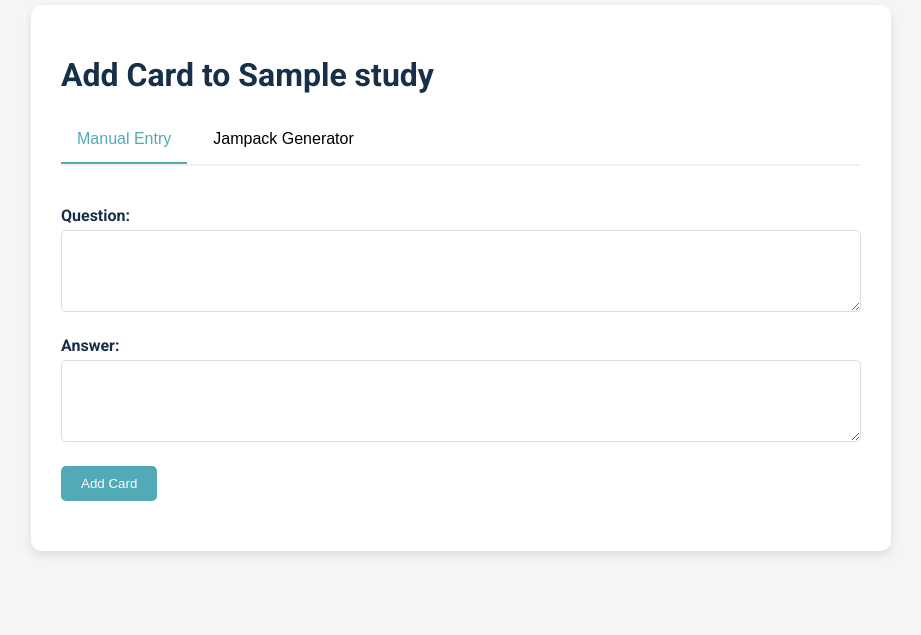
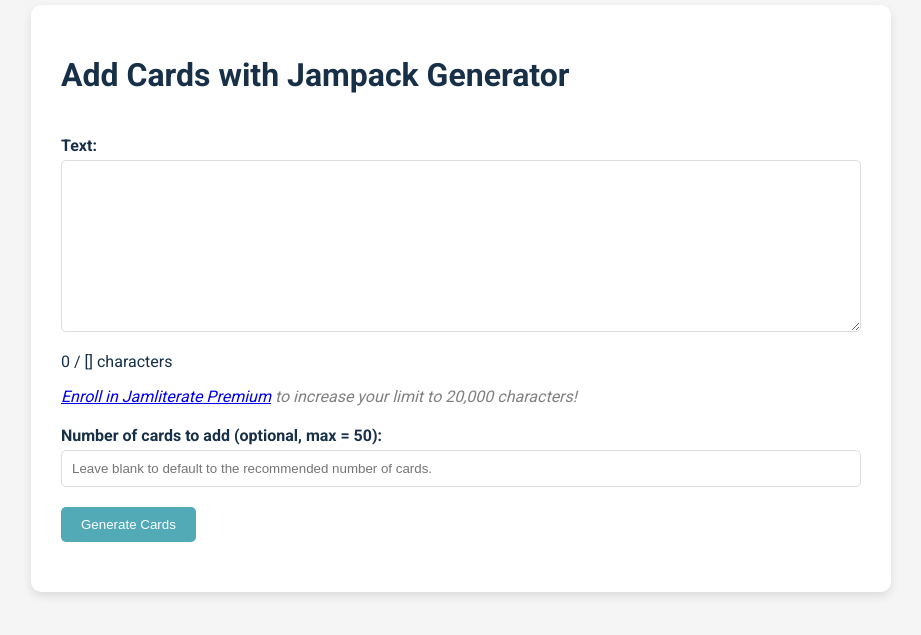
Before and after one commit to samcraftt/jamliterate, a Flask app: template templates/add_card.html in a window 1280 px wide. Shown: the part 120-755 px from the top of the page, without its empty margins (179-1100 px from the left). Run offline with Flask 3, Linux system fonts and the light colour scheme; the template is opened without the code that fills it: most values are stand-ins (such as "Sample title", 1, 10 or a date in 2020); parts of the project's set-up code (start-up, migrations or seed data) failed here and were passed over.

Commit message:
Update add_card.html

```diff
--- a/templates/add_card.html
+++ b/templates/add_card.html
@@ -1,5 +1,5 @@
 {% extends "base.html" %}
-{% block title %}Add Card{% endblock %}
+{% block title %}Add Cards{% endblock %}
 {% block extra_css %}
 <style>
     .form-container {
@@ -77,41 +77,24 @@
         font-weight: bold;
         display: none;
     }
-
-
 </style>
 {% endblock %}
 {% block content %}
 <div class="form-container">
-    <h1>Add Card to {{ study_set.title }}</h1>
-    <div class="tab">
-        <button class="tablinks" onclick="openTab(event, 'Manual')" id="defaultOpen">Manual Entry</button>
-        <button class="tablinks" onclick="openTab(event, 'AI')">Jampack Generator</button>
-    </div>
-    <div id="Manual" class="tabcontent">
-        <form method="POST">
-            <div class="form-group">
-                <label for="question">Question:</label>
-                <textarea id="question" name="question" rows="4" required></textarea>
-            </div>
-            <div class="form-group">
-                <label for="answer">Answer:</label>
-                <textarea id="answer" name="answer" rows="4" required></textarea>
-            </div>
-            <button type="submit" class="submit-btn">Add Card</button>
-        </form>
-    </div>
-    <div id="AI" class="tabcontent">
+    <h1>Add Cards with Jampack Generator</h1>
+    <div id="AI" class="tabcontent" style="display: block;">
         <form method="POST" id="ai-form">
             <div class="form-group">
                 <label for="text">Text:</label>
-                <textarea id="text" name="text" rows="10" required maxlength="20000"></textarea>
-                <p id="char-count">0 / 20,000 characters</p>
+                <textarea id="text" name="text" rows="10" required maxlength="{{ max_chars }}"></textarea>
+                <p id="char-count">0 / {{ max_chars }} characters</p>
+                {% if not premium %}
+                <em style="color: grey;"><a href="{{ url_for('subscription') }}">Enroll in Jamliterate Premium</a> to increase your limit to 20,000 characters!</em>
+                {% endif %}
             </div>
             <div class="form-group">
                 <label for="num_cards">Number of cards to add (optional, max = 50):</label>
-                <input type="number" id="num_cards" name="num_cards" min="1" max="50"
-                       placeholder="Leave blank to default to the recommended number of cards.">
+                <input type="number" id="num_cards" name="num_cards" min="1" max="50" placeholder="Leave blank to default to the recommended number of cards.">
             </div>
             <button type="submit" name="generate" value="true" class="submit-btn">Generate Cards</button>
         </form>
@@ -123,45 +106,28 @@
 {% endblock %}
 {% block extra_js %}
 <script>
-function openTab(evt, tabName) {
-    var i, tabcontent, tablinks;
-    tabcontent = document.getElementsByClassName("tabcontent");
-    for (i = 0; i < tabcontent.length; i++) {
-        tabcontent[i].style.display = "none";
-    }
-    tablinks = document.getElementsByClassName("tablinks");
-    for (i = 0; i < tablinks.length; i++) {
-        tablinks[i].className = tablinks[i].className.replace(" active", "");
-    }
-    document.getElementById(tabName).style.display = "block";
-    evt.currentTarget.className += " active";
-}
-document.getElementById("defaultOpen").click();
 document.addEventListener('DOMContentLoaded', function() {
     var textArea = document.getElementById('text');
     var charCount = document.getElementById('char-count');
     var aiForm = document.getElementById('ai-form');
     var loadingMessage = document.getElementById('loading-message');
+    var maxChars = {{ max_chars }};
+    // Update character count as user types
     textArea.addEventListener('input', function() {
-        var remainingChars = 20000 - this.value.length;
-        charCount.textContent = this.value.length + ' / 20,000 characters';
-        if (remainingChars < 0) {
-            charCount.style.color = 'red';
-        } else {
-            charCount.style.color = 'initial';
-        }
+        var remainingChars = maxChars - this.value.length;
+        charCount.textContent = this.value.length + ' / ' + maxChars + ' characters';
+        charCount.style.color = remainingChars < 0 ? 'red' : 'initial';
     });
+    // Show loading message and validate input on form submission
     aiForm.addEventListener('submit', function(e) {
-        if (textArea.value.length > 20000) {
+        if (textArea.value.length > maxChars) {
             e.preventDefault();
-            alert('Text must be 20,000 characters or less.');
+            alert('Text must be ' + maxChars + ' characters or less.');
         } else {
             loadingMessage.style.display = 'block';
             aiForm.style.display = 'none';
         }
     });
 });
-
-
 </script>
 {% endblock %}
```
